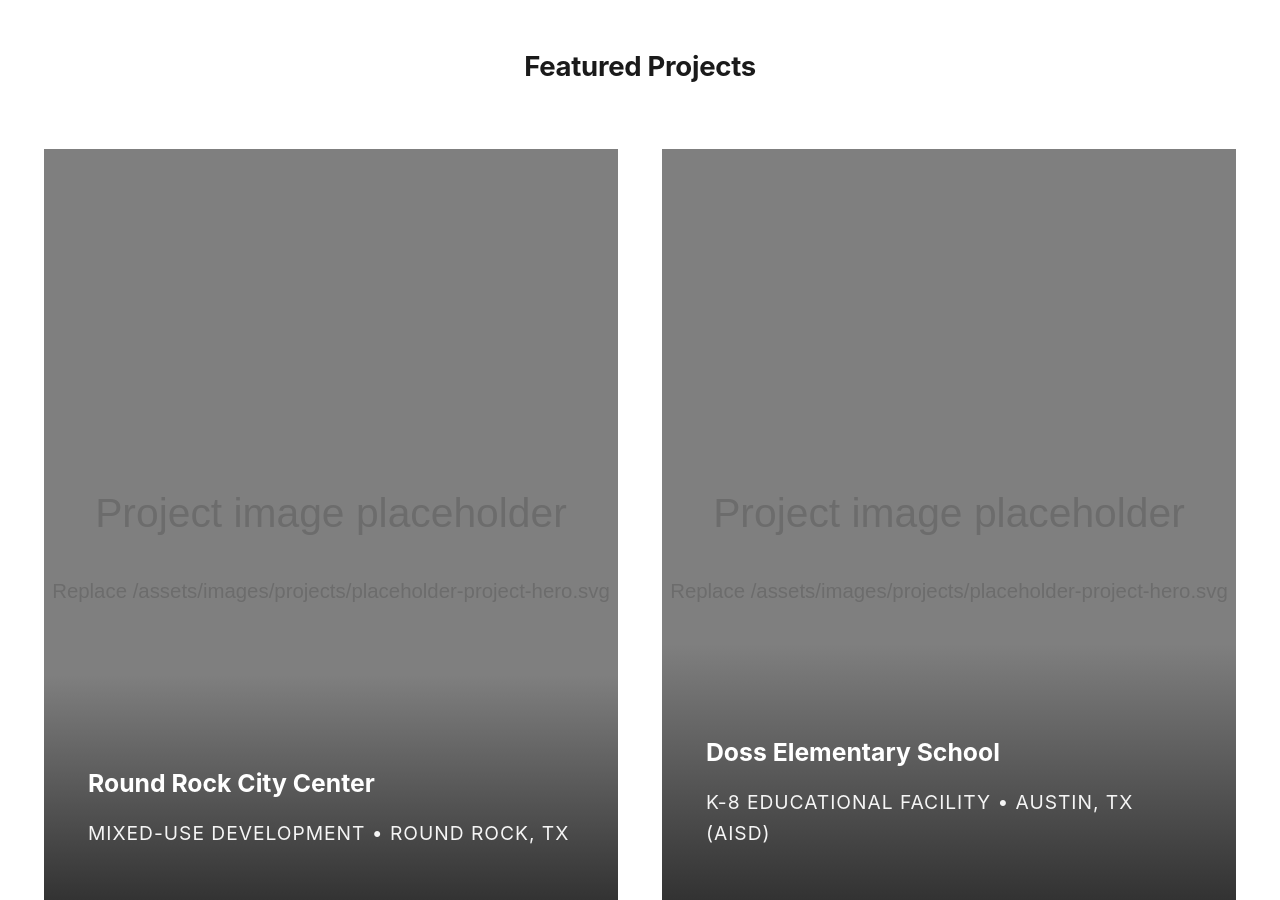
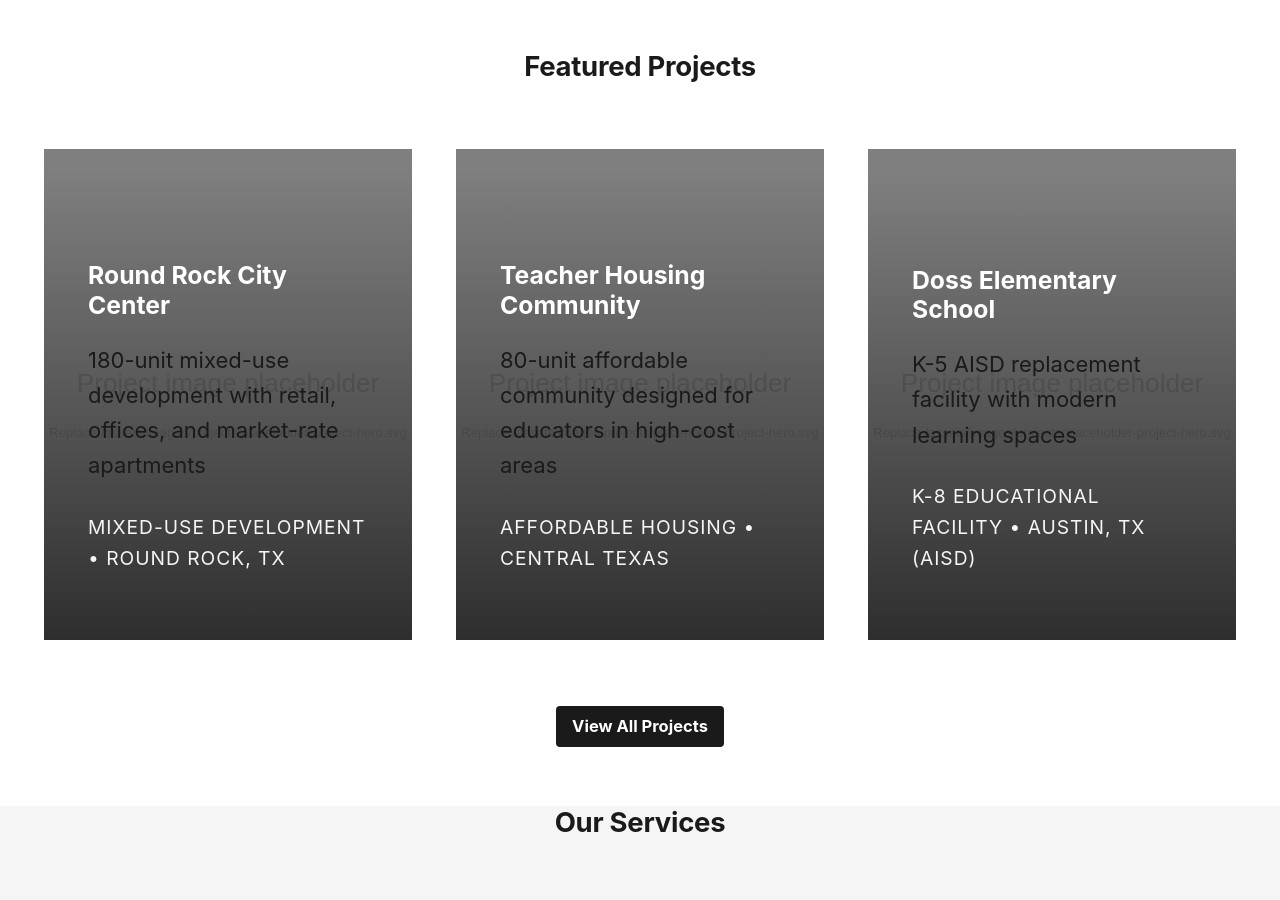
Before and after one commit to uncia-design/uncia-design.github.io, a Jekyll site: the page built from index.html, in a window 1280 px wide and 900 px high, scrolled down 837 px. Built offline with Jekyll 4.4.1, drawn with Linux system fonts in a browser that asks for light colours; cached includes are drawn as plain includes.

Commit message:
Fix: Enable featured projects linking and streamline GitHub Actions workflow

```diff
--- a/_layouts/home-portfolio.html
+++ b/_layouts/home-portfolio.html
@@ -40,6 +40,28 @@
 
           <div class="projects-grid projects-grid--featured">
             {% for project in page.featured_projects %}
+              {% if project.url %}
+                <!-- Featured project with direct URL -->
+                {% assign item = site.projects | where: "title", project.title | first %}
+                {% if item %}
+                <div class="project-card" style="background-image: url('{{ item.hero_image | relative_url }}');">
+                  <div class="project-card__content">
+                    <h3>{{ project.title }}</h3>
+                    {% if project.excerpt %}
+                    <p class="excerpt">{{ project.excerpt }}</p>
+                    {% endif %}
+                    {% if item.typology %}
+                    <p class="metadata">
+                      <span class="project-type">{{ item.typology }}</span> •
+                      <span class="project-location">{{ item.location }}</span>
+                    </p>
+                    {% endif %}
+                  </div>
+                  <a href="{{ project.url | relative_url }}" class="project-card__link"></a>
+                </div>
+                {% endif %}
+              {% else %}
+                <!-- Fallback for legacy string format -->
                 {% assign item = site.projects | where: "title", project | first %}
                 {% if item %}
                 <div class="project-card" style="background-image: url('{{ item.hero_image | relative_url }}');">
@@ -53,16 +75,15 @@
                   <a href="{{ item.url | relative_url }}" class="project-card__link"></a>
                 </div>
                 {% endif %}
+              {% endif %}
             {% endfor %}
           </div>
 
-          {% if page.featured_projects_link %}
           <div class="text-center" style="margin-top: 2rem;">
-            <a href="{{ page.featured_projects_link | relative_url }}" class="btn">
+            <a href="/projects/" class="btn">
               View All Projects
             </a>
           </div>
-          {% endif %}
         </div>
       </section>
       {% endif %}
--- a/index.html
+++ b/index.html
@@ -11,11 +11,17 @@
   image: /assets/images/osiris/hero.jpg
 
 featured_projects:
-  - "Round Rock City Center"
-  - "Teacher Housing"
-  - "Doss Elementary School"
+  - title: "Round Rock City Center"
+    url: "/projects/2025-11-24-round-rock-city-center/"
+    excerpt: "180-unit mixed-use development with retail, offices, and market-rate apartments"
 
-featured_projects_link: "/projects/"
+  - title: "Teacher Housing Community"
+    url: "/projects/2025-11-24-teacher-housing/"
+    excerpt: "80-unit affordable community designed for educators in high-cost areas"
+
+  - title: "Doss Elementary School"
+    url: "/projects/2025-11-24-doss-elementary-school/"
+    excerpt: "K-5 AISD replacement facility with modern learning spaces"
 
 services:
   - title: "Home Remodels"
```
Also changed, not shown: .github/workflows/jekyll.yml. Lines whose indentation alone changed are shown as unchanged.
